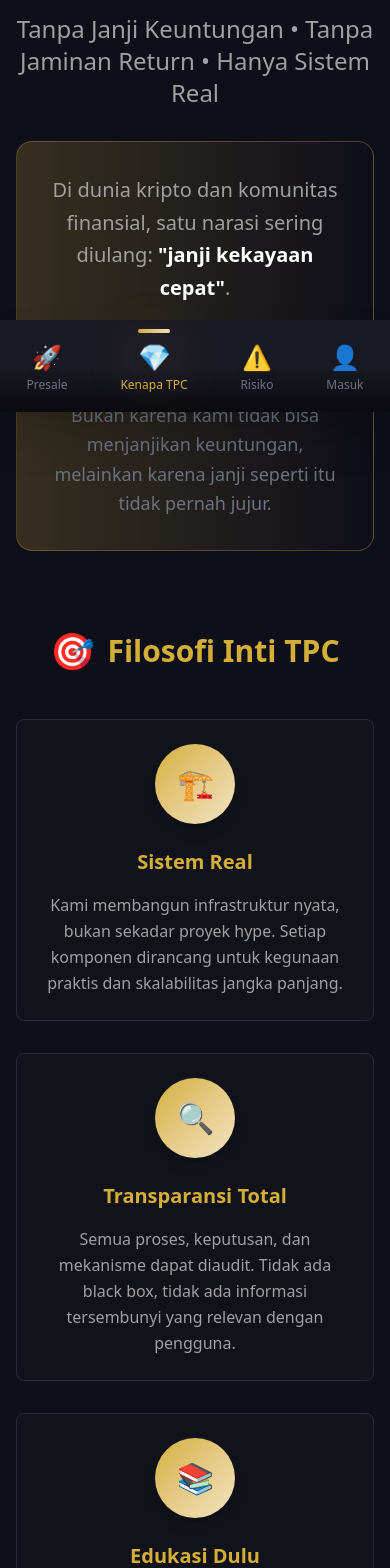
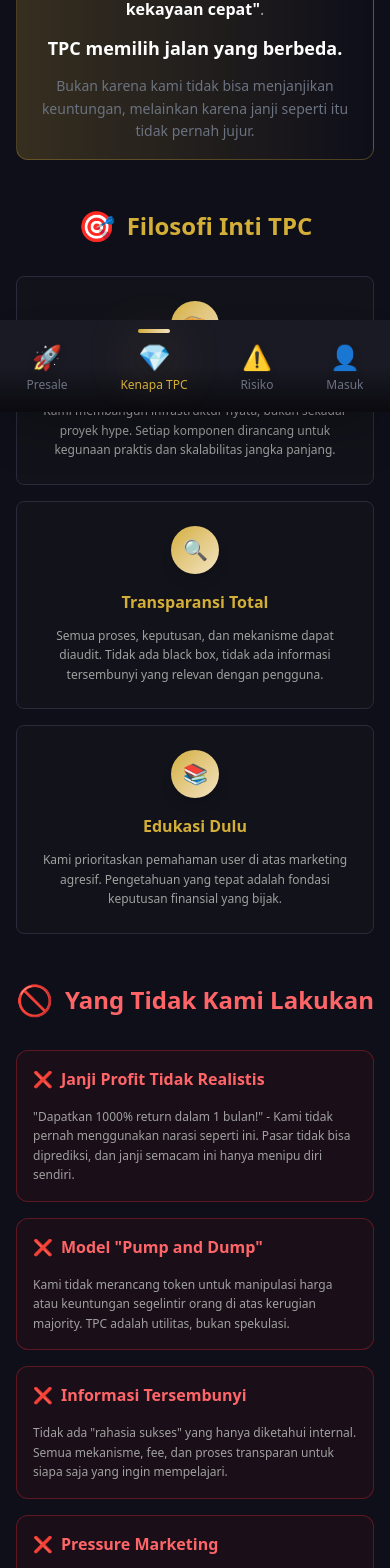
Before and after one commit to tpcglobalcommunity/tpcnew, a Next.js app: page /why-tpc in a window 390 px wide. Shown: the part 432-2000 px from the top of the page. Built offline with nearby package versions, Linux system fonts and the light colour scheme.

Commit message:
Mobile-optimize Why TPC page for mobile users

```diff
--- a/src/app/(public)/why-tpc/page.tsx
+++ b/src/app/(public)/why-tpc/page.tsx
@@ -27,69 +27,69 @@ export default function WhyTPCPage() {
           </div>
         </header>
 
-        <main className="max-w-6xl mx-auto px-4 py-16">
+        <main className="max-w-6xl mx-auto px-4 py-8 md:py-16">
           {/* Hero Section */}
-          <div className="text-center mb-20">
-            <div className="mb-8">
-              <div className="inline-flex items-center gap-3 bg-[#d4af37]/10 border border-[#d4af37]/30 rounded-full px-6 py-3 mb-6">
-                <span className="text-2xl">💎</span>
-                <span className="text-[#d4af37] font-medium">Filosofi TPC</span>
+          <div className="text-center mb-12 md:mb-20">
+            <div className="mb-6 md:mb-8">
+              <div className="inline-flex items-center gap-2 md:gap-3 bg-[#d4af37]/10 border border-[#d4af37]/30 rounded-full px-4 md:px-6 py-2 md:py-3 mb-4 md:mb-6">
+                <span className="text-lg md:text-2xl">💎</span>
+                <span className="text-xs md:text-sm text-[#d4af37] font-medium">Filosofi TPC</span>
               </div>
             </div>
-            <h1 className="text-5xl md:text-7xl font-bold mb-8 leading-tight">
+            <h1 className="text-3xl md:text-5xl lg:text-7xl font-bold mb-4 md:mb-8 leading-tight">
               Mengapa TPC <span className="text-[#d4af37]">Berbeda</span>
             </h1>
-            <p className="text-2xl text-[#a0a0a0] mb-8 max-w-3xl mx-auto">
+            <p className="text-lg md:text-2xl text-[#a0a0a0] mb-4 md:mb-8 max-w-2xl md:max-w-3xl mx-auto">
               Tanpa Janji Keuntungan • Tanpa Jaminan Return • Hanya Sistem Real
             </p>
-            <div className="bg-gradient-to-r from-[#d4af37]/20 to-transparent rounded-2xl p-8 max-w-4xl mx-auto border border-[#d4af37]/30">
-              <p className="text-xl text-[#a0a0a0] leading-relaxed mb-4">
+            <div className="bg-gradient-to-r from-[#d4af37]/20 to-transparent rounded-xl p-4 md:p-8 max-w-4xl mx-auto border border-[#d4af37]/30">
+              <p className="text-base md:text-xl text-[#a0a0a0] leading-relaxed mb-3 md:mb-4">
                 Di dunia kripto dan komunitas finansial, satu narasi sering diulang: <span className="text-white font-bold">"janji kekayaan cepat"</span>.
               </p>
-              <p className="text-xl text-white font-bold leading-relaxed">
+              <p className="text-lg md:text-xl text-white font-bold leading-relaxed">
                 TPC memilih jalan yang berbeda.
               </p>
-              <p className="text-lg text-[#6b7280] mt-4 leading-relaxed">
+              <p className="text-sm md:text-base text-[#6b7280] mt-3 md:mt-4 leading-relaxed">
                 Bukan karena kami tidak bisa menjanjikan keuntungan, melainkan karena janji seperti itu tidak pernah jujur.
               </p>
             </div>
           </div>
 
           {/* Core Philosophy */}
-          <section className="mb-20">
-            <div className="text-center mb-12">
-              <h2 className="text-3xl font-bold text-[#d4af37] mb-4 flex items-center justify-center gap-3">
-                <span className="text-4xl">🎯</span>
+          <section className="mb-12 md:mb-20">
+            <div className="text-center mb-8 md:mb-12">
+              <h2 className="text-2xl md:text-3xl font-bold text-[#d4af37] mb-4 flex items-center justify-center gap-3">
+                <span className="text-3xl md:text-4xl">🎯</span>
                 Filosofi Inti TPC
               </h2>
             </div>
-            <div className="grid md:grid-cols-3 gap-8">
+            <div className="grid md:grid-cols-3 gap-4 md:gap-8">
               <PremiumCard className="h-full text-center group hover:shadow-2xl transition-all duration-300">
-                <div className="w-20 h-20 bg-gradient-to-br from-[#d4af37] to-[#f4e4c1] rounded-full flex items-center justify-center mx-auto mb-6 text-3xl shadow-lg">
+                <div className="w-12 h-12 md:w-20 md:h-20 bg-gradient-to-br from-[#d4af37] to-[#f4e4c1] rounded-full flex items-center justify-center mx-auto mb-4 md:mb-6 text-xl md:text-3xl shadow-lg">
                   🏗️
                 </div>
-                <h3 className="text-xl font-bold mb-4 text-[#d4af37]">Sistem Real</h3>
-                <p className="text-[#a0a0a0] leading-relaxed">
+                <h3 className="text-base md:text-xl font-bold mb-3 md:mb-4 text-[#d4af37]">Sistem Real</h3>
+                <p className="text-xs md:text-sm text-[#a0a0a0] leading-relaxed">
                   Kami membangun infrastruktur nyata, bukan sekadar proyek hype. Setiap komponen dirancang untuk kegunaan praktis dan skalabilitas jangka panjang.
                 </p>
               </PremiumCard>
 
               <PremiumCard className="h-full text-center group hover:shadow-2xl transition-all duration-300">
-                <div className="w-20 h-20 bg-gradient-to-br from-[#d4af37] to-[#f4e4c1] rounded-full flex items-center justify-center mx-auto mb-6 text-3xl shadow-lg">
+                <div className="w-12 h-12 md:w-20 md:h-20 bg-gradient-to-br from-[#d4af37] to-[#f4e4c1] rounded-full flex items-center justify-center mx-auto mb-4 md:mb-6 text-xl md:text-3xl shadow-lg">
                   🔍
                 </div>
-                <h3 className="text-xl font-bold mb-4 text-[#d4af37]">Transparansi Total</h3>
-                <p className="text-[#a0a0a0] leading-relaxed">
+                <h3 className="text-base md:text-xl font-bold mb-3 md:mb-4 text-[#d4af37]">Transparansi Total</h3>
+                <p className="text-xs md:text-sm text-[#a0a0a0] leading-relaxed">
                   Semua proses, keputusan, dan mekanisme dapat diaudit. Tidak ada black box, tidak ada informasi tersembunyi yang relevan dengan pengguna.
                 </p>
               </PremiumCard>
 
               <PremiumCard className="h-full text-center group hover:shadow-2xl transition-all duration-300">
-                <div className="w-20 h-20 bg-gradient-to-br from-[#d4af37] to-[#f4e4c1] rounded-full flex items-center justify-center mx-auto mb-6 text-3xl shadow-lg">
+                <div className="w-12 h-12 md:w-20 md:h-20 bg-gradient-to-br from-[#d4af37] to-[#f4e4c1] rounded-full flex items-center justify-center mx-auto mb-4 md:mb-6 text-xl md:text-3xl shadow-lg">
                   📚
                 </div>
-                <h3 className="text-xl font-bold mb-4 text-[#d4af37]">Edukasi Dulu</h3>
-                <p className="text-[#a0a0a0] leading-relaxed">
+                <h3 className="text-base md:text-xl font-bold mb-3 md:mb-4 text-[#d4af37]">Edukasi Dulu</h3>
+                <p className="text-xs md:text-sm text-[#a0a0a0] leading-relaxed">
                   Kami prioritaskan pemahaman user di atas marketing agresif. Pengetahuan yang tepat adalah fondasi keputusan finansial yang bijak.
                 </p>
               </PremiumCard>
@@ -97,46 +97,46 @@ export default function WhyTPCPage() {
           </section>
 
           {/* What We Don't Do */}
-          <section className="mb-20">
-            <div className="text-center mb-12">
-              <h2 className="text-3xl font-bold text-red-400 mb-4 flex items-center justify-center gap-3">
-                <span className="text-4xl">🚫</span>
+          <section className="mb-12 md:mb-20">
+            <div className="text-center mb-8 md:mb-12">
+              <h2 className="text-2xl md:text-3xl font-bold text-red-400 mb-4 flex items-center justify-center gap-3">
+                <span className="text-3xl md:text-4xl">🚫</span>
                 Yang Tidak Kami Lakukan
               </h2>
             </div>
-            <div className="grid md:grid-cols-2 gap-8">
-              <div className="bg-red-900/10 border border-red-500/30 rounded-2xl p-8">
-                <h3 className="text-xl font-bold text-red-400 mb-6 flex items-center gap-2">
+            <div className="grid md:grid-cols-2 gap-4 md:gap-8">
+              <div className="bg-red-900/10 border border-red-500/30 rounded-xl p-4 md:p-8">
+                <h3 className="text-base md:text-xl font-bold text-red-400 mb-4 md:mb-6 flex items-center gap-2">
                   <span>❌</span> Janji Profit Tidak Realistis
                 </h3>
-                <p className="text-[#a0a0a0] leading-relaxed">
+                <p className="text-xs md:text-sm text-[#a0a0a0] leading-relaxed">
                   "Dapatkan 1000% return dalam 1 bulan!" - Kami tidak pernah menggunakan narasi seperti ini. Pasar tidak bisa diprediksi, dan janji semacam ini hanya menipu diri sendiri.
                 </p>
               </div>
 
-              <div className="bg-red-900/10 border border-red-500/30 rounded-2xl p-8">
-                <h3 className="text-xl font-bold text-red-400 mb-6 flex items-center gap-2">
+              <div className="bg-red-900/10 border border-red-500/30 rounded-xl p-4 md:p-8">
+                <h3 className="text-base md:text-xl font-bold text-red-400 mb-4 md:mb-6 flex items-center gap-2">
                   <span>❌</span> Model "Pump and Dump"
                 </h3>
-                <p className="text-[#a0a0a0] leading-relaxed">
+                <p className="text-xs md:text-sm text-[#a0a0a0] leading-relaxed">
                   Kami tidak merancang token untuk manipulasi harga atau keuntungan segelintir orang di atas kerugian majority. TPC adalah utilitas, bukan spekulasi.
                 </p>
               </div>
 
-              <div className="bg-red-900/10 border border-red-500/30 rounded-2xl p-8">
-                <h3 className="text-xl font-bold text-red-400 mb-6 flex items-center gap-2">
+              <div className="bg-red-900/10 border border-red-500/30 rounded-xl p-4 md:p-8">
+                <h3 className="text-base md:text-xl font-bold text-red-400 mb-4 md:mb-6 flex items-center gap-2">
                   <span>❌</span> Informasi Tersembunyi
                 </h3>
-                <p className="text-[#a0a0a0] leading-relaxed">
+                <p className="text-xs md:text-sm text-[#a0a0a0] leading-relaxed">
                   Tidak ada "rahasia sukses" yang hanya diketahui internal. Semua mekanisme, fee, dan proses transparan untuk siapa saja yang ingin mempelajari.
                 </p>
               </div>
 
-              <div className="bg-red-900/10 border border-red-500/30 rounded-2xl p-8">
-                <h3 className="text-xl font-bold text-red-400 mb-6 flex items-center gap-2">
+              <div className="bg-red-900/10 border border-red-500/30 rounded-xl p-4 md:p-8">
+                <h3 className="text-base md:text-xl font-bold text-red-400 mb-4 md:mb-6 flex items-center gap-2">
                   <span>❌</span> Pressure Marketing
                 </h3>
-                <p className="text-[#a0a0a0] leading-relaxed">
+                <p className="text-xs md:text-sm text-[#a0a0a0] leading-relaxed">
                   "Kesempatan terbatas!", "Harga akan naik 10x besok!" - Kami tidak menggunakan fear of missing out (FOMO) untuk mendesak keputusan emosional.
                 </p>
               </div>
@@ -144,46 +144,46 @@ export default function WhyTPCPage() {
           </section>
 
           {/* What We Do Instead */}
-          <section className="mb-20">
-            <div className="text-center mb-12">
-              <h2 className="text-3xl font-bold text-green-400 mb-4 flex items-center justify-center gap-3">
-                <span className="text-4xl">✅</span>
+          <section className="mb-12 md:mb-20">
+            <div className="text-center mb-8 md:mb-12">
+              <h2 className="text-2xl md:text-3xl font-bold text-green-400 mb-4 flex items-center justify-center gap-3">
+                <span className="text-3xl md:text-4xl">✅</span>
                 Yang Kami Lakukan Sebagai Gantinya
               </h2>
             </div>
-            <div className="grid md:grid-cols-2 gap-8">
-              <div className="bg-green-900/10 border border-green-500/30 rounded-2xl p-8">
-                <h3 className="text-xl font-bold text-green-400 mb-6 flex items-center gap-2">
+            <div className="grid md:grid-cols-2 gap-4 md:gap-8">
+              <div className="bg-green-900/10 border border-green-500/30 rounded-xl p-4 md:p-8">
+                <h3 className="text-base md:text-xl font-bold text-green-400 mb-4 md:mb-6 flex items-center gap-2">
                   <span>✓</span> Sistem Terbuka & Dapat Diaudit
                 </h3>
-                <p className="text-[#a0a0a0] leading-relaxed">
+                <p className="text-xs md:text-sm text-[#a0a0a0] leading-relaxed">
                   Semua transaksi, keputusan governance, dan alokasi dana dapat diverifikasi oleh siapa saja. Blockchain memberikan transparansi yang inheren.
                 </p>
               </div>
 
-              <div className="bg-green-900/10 border border-green-500/30 rounded-2xl p-8">
-                <h3 className="text-xl font-bold text-green-400 mb-6 flex items-center gap-2">
+              <div className="bg-green-900/10 border border-green-500/30 rounded-xl p-4 md:p-8">
+                <h3 className="text-base md:text-xl font-bold text-green-400 mb-4 md:mb-6 flex items-center gap-2">
                   <span>✓</span> Fokus Utilitas Jangka Panjang
                 </h3>
-                <p className="text-[#a0a0a0] leading-relaxed">
+                <p className="text-xs md:text-sm text-[#a0a0a0] leading-relaxed">
                   TPC dirancang untuk kegunaan nyata dalam ekosistem, bukan sekadar aset spekulatif. Nilainya berasal dari fungsi, bukan hype.
                 </p>
               </div>
 
-              <div className="bg-green-900/10 border border-green-500/30 rounded-2xl p-8">
-                <h3 className="text-xl font-bold text-green-400 mb-6 flex items-center gap-2">
+              <div className="bg-green-900/10 border border-green-500/30 rounded-xl p-4 md:p-8">
+                <h3 className="text-base md:text-xl font-bold text-green-400 mb-4 md:mb-6 flex items-center gap-2">
                   <span>✓</span> Edukasi & Informasi Lengkap
                 </h3>
-                <p className="text-[#a0a0a0] leading-relaxed">
+                <p className="text-xs md:text-sm text-[#a0a0a0] leading-relaxed">
                   Kami menyediakan semua informasi yang dibutuhkan untuk membuat keputusan terinformasi, termasuk risiko dan keterbatasan.
                 </p>
               </div>
 
-              <div className="bg-green-900/10 border border-green-500/30 rounded-2xl p-8">
-                <h3 className="text-xl font-bold text-green-400 mb-6 flex items-center gap-2">
+              <div className="bg-green-900/10 border border-green-500/30 rounded-xl p-4 md:p-8">
+                <h3 className="text-base md:text-xl font-bold text-green-400 mb-4 md:mb-6 flex items-center gap-2">
                   <span>✓</span> Pengembangan Berkelanjutan
                 </h3>
-                <p className="text-[#a0a0a0] leading-relaxed">
+                <p className="text-xs md:text-sm text-[#a0a0a0] leading-relaxed">
                   Ekosistem TPC terus berkembang berdasarkan feedback user dan kebutuhan real, bukan berdasarkan tren pasar sesaat.
                 </p>
               </div>
@@ -191,33 +191,33 @@ export default function WhyTPCPage() {
           </section>
 
           {/* Long-term Vision */}
-          <section className="mb-20">
+          <section className="mb-12 md:mb-20">
             <PremiumCard className="bg-gradient-to-br from-[#1a1a24] to-[#0a0a0f] border-[#d4af37]/30">
-              <div className="text-center mb-12">
-                <h2 className="text-3xl font-bold text-[#d4af37] mb-4 flex items-center justify-center gap-3">
-                  <span className="text-4xl">🔮</span>
+              <div className="text-center mb-8 md:mb-12">
+                <h2 className="text-2xl md:text-3xl font-bold text-[#d4af37] mb-4 flex items-center justify-center gap-3">
+                  <span className="text-3xl md:text-4xl">🔮</span>
                   Visi Jangka Panjang
                 </h2>
               </div>
-              <div className="grid md:grid-cols-3 gap-8">
+              <div className="grid md:grid-cols-3 gap-4 md:gap-8">
                 <div className="text-center">
-                  <div className="text-4xl mb-4">🏛️</div>
-                  <h3 className="text-lg font-bold text-white mb-3">Infrastruktur Keuangan Desentralisasi</h3>
-                  <p className="text-[#a0a0a0] text-sm leading-relaxed">
+                  <div className="text-3xl md:text-4xl mb-3 md:mb-4">🏛️</div>
+                  <h3 className="text-base md:text-lg font-bold text-white mb-2 md:mb-3">Infrastruktur Keuangan Desentralisasi</h3>
+                  <p className="text-xs md:text-sm text-[#a0a0a0] leading-relaxed">
                     Membangun sistem finansial yang transparan, efisien, dan dapat diakses oleh siapa saja tanpa perantara.
                   </p>
                 </div>
                 <div className="text-center">
-                  <div className="text-4xl mb-4">🌍</div>
-                  <h3 className="text-lg font-bold text-white mb-3">Adopsi Global Bertahap</h3>
-                  <p className="text-[#a0a0a0] text-sm leading-relaxed">
+                  <div className="text-3xl md:text-4xl mb-3 md:mb-4">🌍</div>
+                  <h3 className="text-base md:text-lg font-bold text-white mb-2 md:mb-3">Adopsi Global Bertahap</h3>
+                  <p className="text-xs md:text-sm text-[#a0a0a0] leading-relaxed">
                     Fokus pada implementasi real dan adopsi user nyata, bukan sekadar volume trading artificial.
                   </p>
                 </div>
                 <div className="text-center">
-                  <div className="text-4xl mb-4">⚖️</div>
-                  <h3 className="text-lg font-bold text-white mb-3">Kepatuhan Regulasi Proaktif</h3>
-                  <p className="text-[#a0a0a0] text-sm leading-relaxed">
+                  <div className="text-3xl md:text-4xl mb-3 md:mb-4">⚖️</div>
+                  <h3 className="text-base md:text-lg font-bold text-white mb-2 md:mb-3">Kepatuhan Regulasi Proaktif</h3>
+                  <p className="text-xs md:text-sm text-[#a0a0a0] leading-relaxed">
                     Bekerja sama dengan regulator untuk memastikan kepatuhan tanpa mengorbankan prinsip desentralisasi.
                   </p>
                 </div>
@@ -227,20 +227,20 @@ export default function WhyTPCPage() {
 
           {/* Call to Action */}
           <section className="text-center">
-            <div className="bg-gradient-to-r from-[#d4af37]/20 to-transparent rounded-2xl p-12 border border-[#d4af37]/30">
-              <h2 className="text-3xl font-bold text-white mb-6">
+            <div className="bg-gradient-to-r from-[#d4af37]/20 to-transparent rounded-xl p-6 md:p-12 border border-[#d4af37]/30">
+              <h2 className="text-2xl md:text-3xl font-bold text-white mb-4 md:mb-6">
                 Bergabunglah dengan Ekosistem yang Berbeda
               </h2>
-              <p className="text-xl text-[#a0a0a0] mb-8 max-w-2xl mx-auto leading-relaxed">
+              <p className="text-base md:text-xl text-[#a0a0a0] mb-6 md:mb-8 max-w-2xl mx-auto leading-relaxed">
                 TPC bukan tentang menjadi kaya cepat. TPC tentang membangun sistem finansial yang lebih baik, transparan, dan berkelanjutan.
               </p>
-              <div className="flex gap-4 justify-center">
+              <div className="flex flex-col md:flex-row gap-3 md:gap-4 justify-center">
                 <Link href="/presale">
-                  <PremiumButton size="lg" className="px-8 py-4">
+                  <PremiumButton size="lg" className="px-6 md:px-8 py-3 md:py-4">
                     🚀 Mulai Perjalanan Anda
                   </PremiumButton>
                 </Link>
-                <Link href="/risk-disclosure" className="inline-flex items-center px-8 py-4 border border-[#d4af37]/50 rounded-lg text-[#d4af37] hover:bg-[#d4af37]/10 transition">
+                <Link href="/risk-disclosure" className="inline-flex items-center px-4 md:px-8 py-2 md:py-4 border border-[#d4af37]/50 rounded-lg text-[#d4af37] hover:bg-[#d4af37]/10 transition text-sm md:text-base">
                   📖 Pelajari Risiko
                 </Link>
               </div>
@@ -249,20 +249,20 @@ export default function WhyTPCPage() {
         </main>
 
         {/* Footer */}
-        <footer className="border-t border-[#2a2a3a]/50 mt-20">
-          <div className="max-w-6xl mx-auto px-4 py-12">
+        <footer className="border-t border-[#2a2a3a]/50 mt-12 md:mt-20">
+          <div className="max-w-6xl mx-auto px-4 py-8 md:py-12">
             <div className="text-center">
-              <p className="text-[#6b7280] leading-relaxed max-w-3xl mx-auto">
+              <p className="text-sm md:text-base text-[#6b7280] leading-relaxed max-w-3xl mx-auto">
                 TPC menyediakan layanan edukasi dan platform infrastruktur. Semua informasi di halaman ini tidak merupakan saran finansial atau investasi.
               </p>
-              <div className="flex gap-6 justify-center mt-6">
-                <Link href="/terms" className="text-[#d4af37] hover:underline text-sm">
+              <div className="flex flex-col md:flex-row gap-3 md:gap-6 justify-center mt-4 md:mt-6">
+                <Link href="/terms" className="text-[#d4af37] hover:underline text-xs md:text-sm">
                   Syarat & Ketentuan
                 </Link>
-                <Link href="/privacy" className="text-[#d4af37] hover:underline text-sm">
+                <Link href="/privacy" className="text-[#d4af37] hover:underline text-xs md:text-sm">
                   Kebijakan Privasi
                 </Link>
-                <Link href="/aml-policy" className="text-[#d4af37] hover:underline text-sm">
+                <Link href="/aml-policy" className="text-[#d4af37] hover:underline text-xs md:text-sm">
                   Kebijakan AML
                 </Link>
               </div>
```
